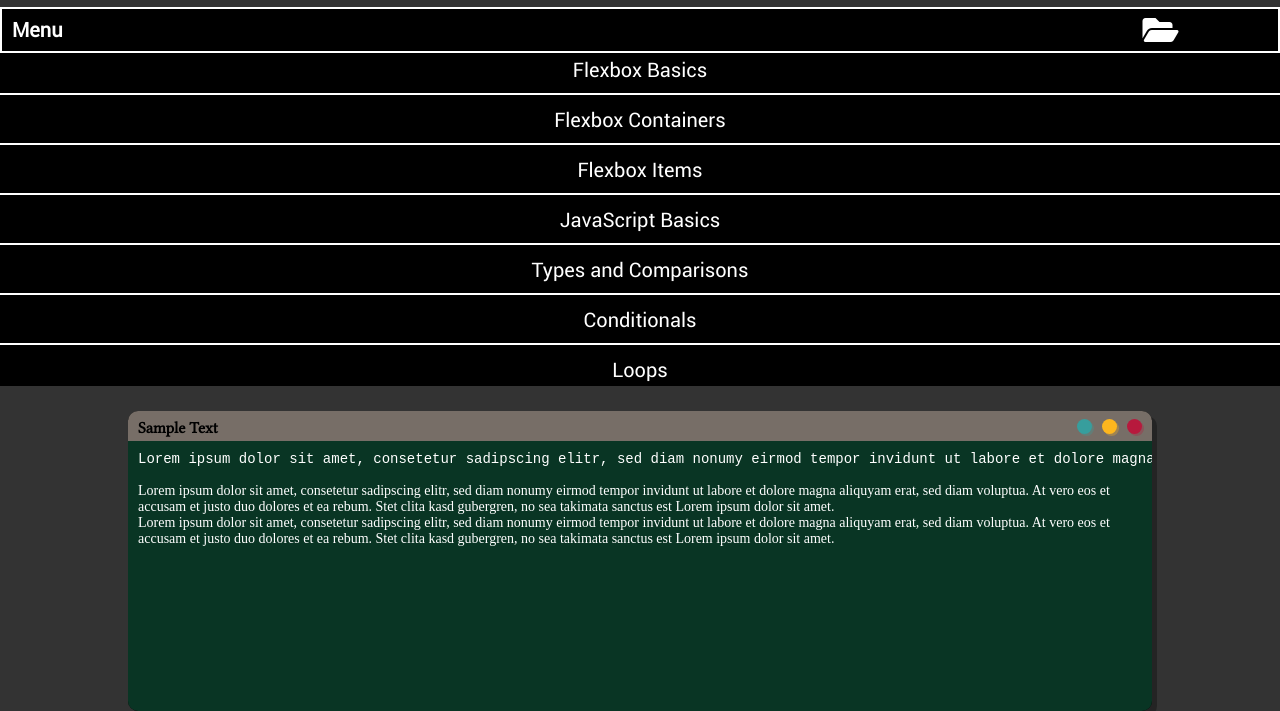
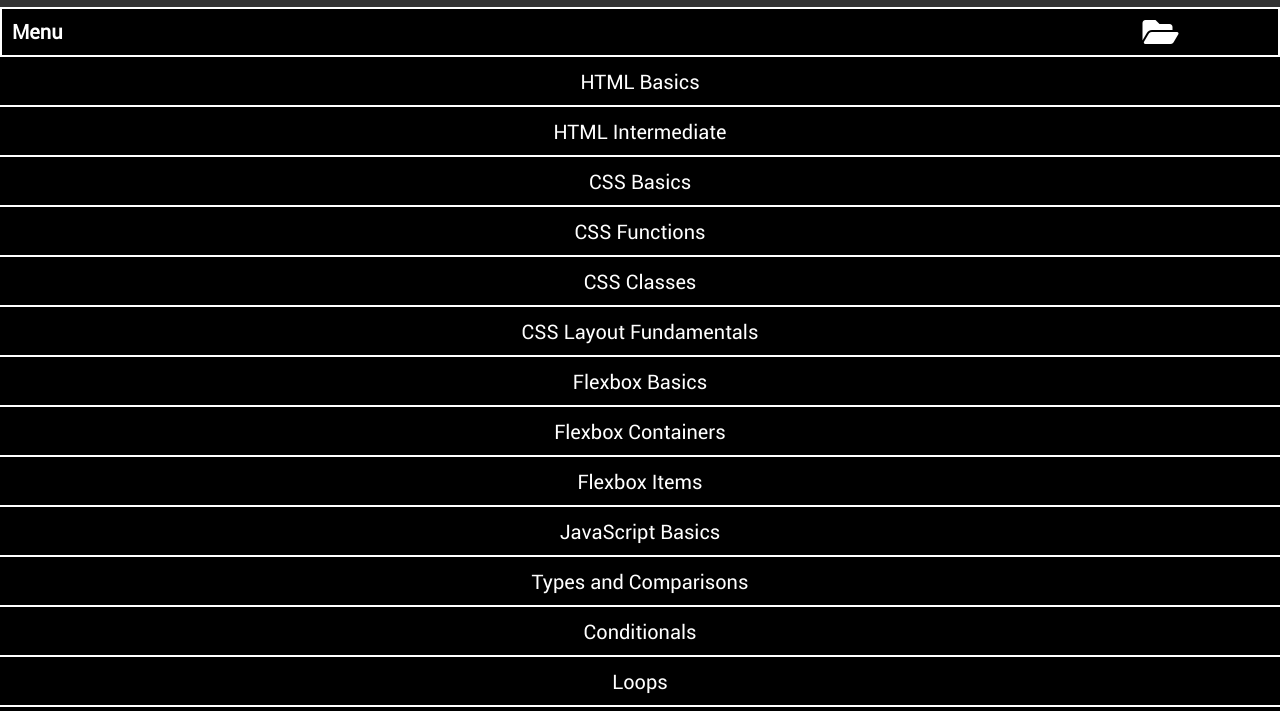
Before and after one commit to aakendev/github-pages-001, a plain HTML site: page index.html in a window 1280 px wide. Both pictures are taken after a click on the element 1158 px from the left and 121 px from the top of the page. Shown: the part 89-800 px from the top of the page. Drawn offline with Linux system fonts and the light colour scheme.

Commit message:
Fixing Menu Height

```diff
--- a/etc/css/main.css
+++ b/etc/css/main.css
@@ -5,7 +5,6 @@
 }
 html,body{
   width:100%;
-  height:100%;
   background:#333333;
 }
 body{
--- a/etc/js/main.js
+++ b/etc/js/main.js
@@ -6,7 +6,7 @@ folderIc.onclick = () => {
         menuBar.style.maxHeight = null;
         folderIc.className = "fas fa-folder fa-2x";
     } else {
-        menuBar.style.maxHeight = menuBar.scrollHeight + "px";
+        menuBar.style.maxHeight = "1000px";
         folderIc.className = "fas fa-folder-open fa-2x";
     }
 }
```
